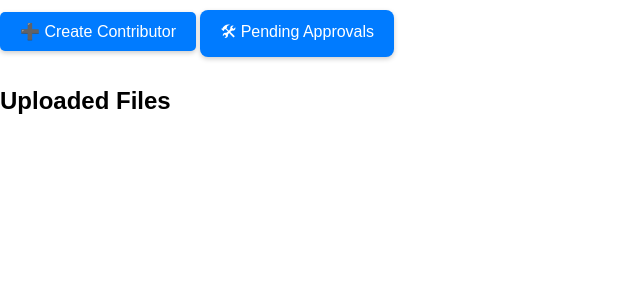
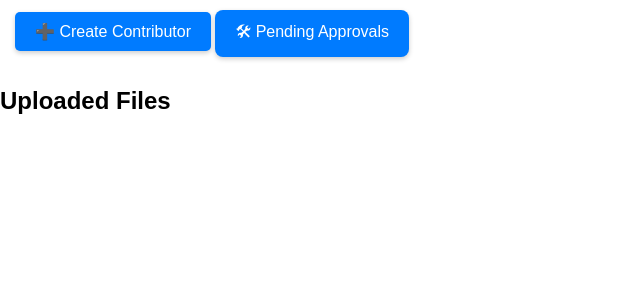
Before and after one commit to pinugujohnharly-crypto/Itrack, a PHP site: page /dashboard.php in a window 1280 px wide. Shown: the part 73-373 px from the top of the page, without its empty margins (0-640 px from the left). Run offline with PHP 8.4, Linux system fonts and the light colour scheme; a user stored in the database is signed in; some libraries are stand-ins or nearby versions.

Commit message:
Update file.css

```diff
--- a/style/file.css
+++ b/style/file.css
@@ -1,16 +1,26 @@
 /* style for list items */
+/* container for your list */
+#fileList {
+  display: grid;
+  grid-template-columns: repeat(auto-fill, minmax(300px, 1fr)); /* responsive columns */
+  gap: 10px; /* space between items */
+  list-style: none; /* remove bullets if it's a <ul>/<ol> */
+  padding: 0;
+  margin: 0;
+  padding-left: 20px; /* space on left */
+  padding-right: 300px;/* space on right */
+max-width: 1200px;  /* limit total width */
+}
+
+/* file-item stays almost the same */
 .file-item {
-  width: 100%;
-  max-width: 400px;
   padding: 20px;
-  margin: 15px ;
   border: 1px solid #ccc;
   border-radius: 10px;
   background-color: #f5f5f5;
   transition: background-color 0.3s;
   cursor: pointer;
 }
-
 
 .file-item a {
   text-decoration: none;
@@ -23,6 +33,7 @@
   color: #555;
   margin-top: 4px;
 }
+
 .file-item:hover {
   background-color: #e0e0e0;
 }
@@ -104,6 +115,10 @@
   transition: background-color 0.3s ease, transform 0.2s ease;
   margin: 10px 0;
 }
+.btn-green {
+  display: inline-block; /* or block */
+  margin: 10px 0 10px 15px; /* add left margin */
+}
 
 .btn-green:hover {
   background: #0056b3; /* darker green on hover */
```
